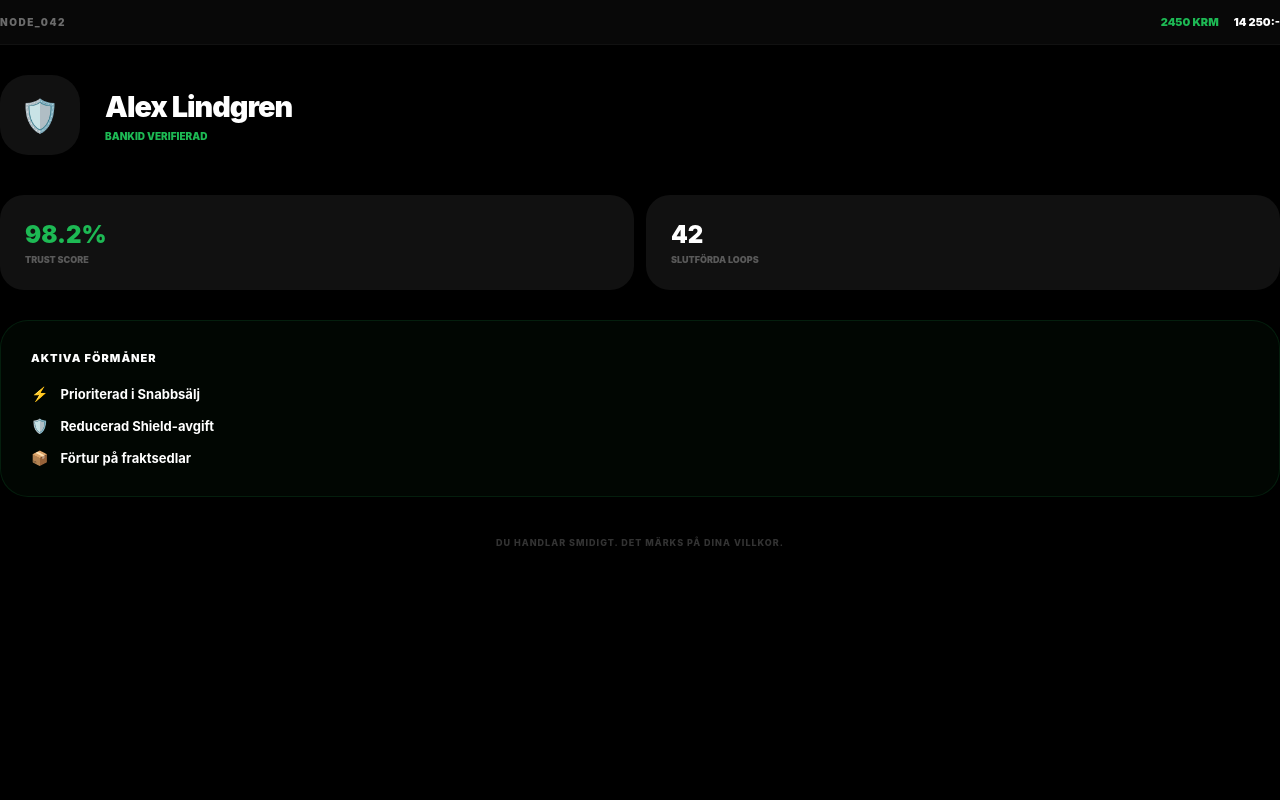
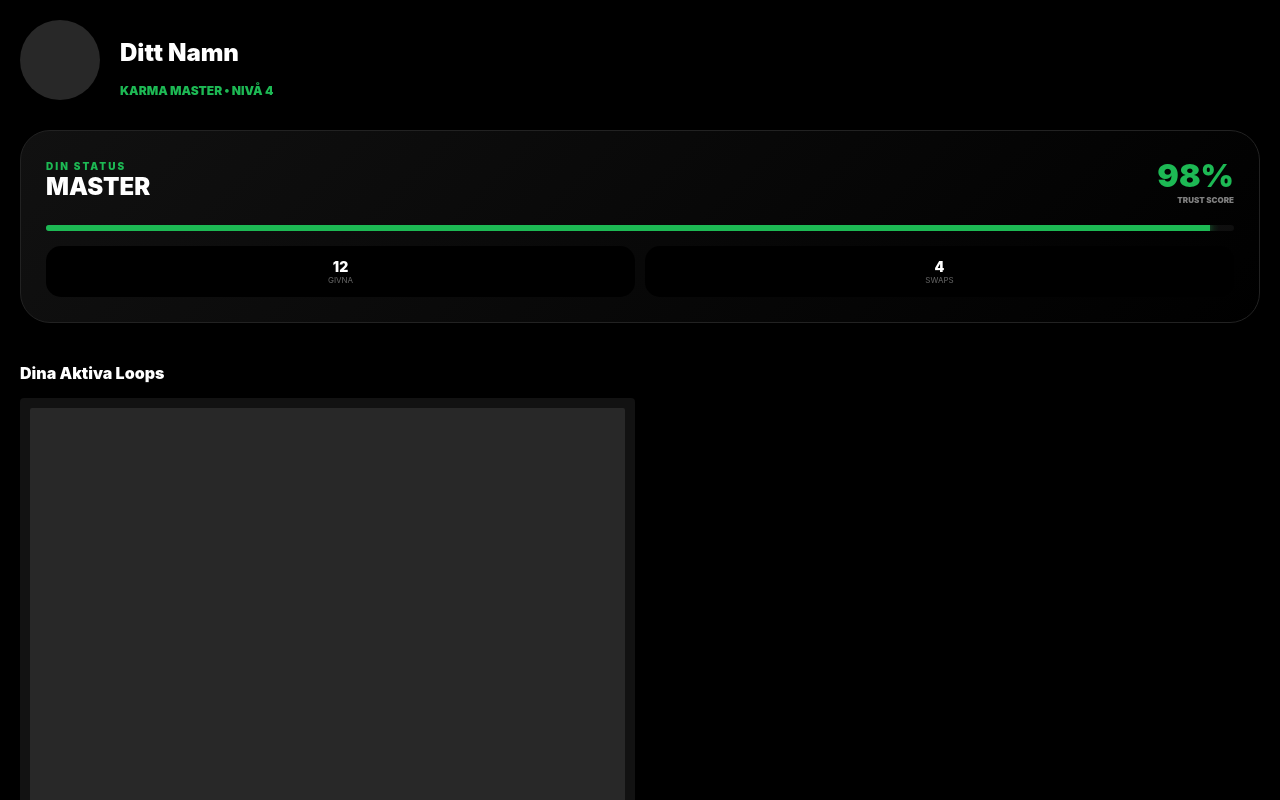
Before and after one commit to gascheckking/marketbeg-appGem, a Next.js app: page /profile in a window 1280 px wide. Shown: the top 800 px of the page. Built offline with nearby package versions, Linux system fonts and the light colour scheme.

Commit message:
Update page.tsx

```diff
--- a/app/profile/page.tsx
+++ b/app/profile/page.tsx
@@ -1,80 +1,31 @@
 // // app/profile/page.tsx
 "use client";
 import React from 'react';
+import KarmaTrustCard from '@/components/KarmaTrustCard';
 
-export default function Profile() {
-  const user = {
-    name: "Alex Lindgren",
-    karma: 2450,
-    trustScore: "98.2%",
-    loops: 42,
-    statusText: "Du handlar smidigt. Det märks på dina villkor."
-  };
-
+export default function ProfilePage() {
   return (
-    <div className="page-wrapper" style={{ paddingBottom: '40px' }}>
-      {/* SYSTEM-NAV */}
-      <div style={{
-        margin: '0 -20px 30px -20px', padding: '15px 20px',
-        background: '#080808', borderBottom: '1px solid #111',
-        display: 'flex', justifyContent: 'space-between', alignItems: 'center'
-      }}>
-        <span style={{ fontSize: '10px', fontWeight: 900, letterSpacing: '1.5px', opacity: 0.4 }}>NODE_042</span>
-        <div style={{ display: 'flex', gap: '15px' }}>
-           <div style={{ textAlign: 'right' }}>
-              <div style={{ fontSize: '11px', fontWeight: 900, color: '#1DB954' }}>{user.karma} KRM</div>
-           </div>
-           <div style={{ textAlign: 'right' }}>
-              <div style={{ fontSize: '11px', fontWeight: 900 }}>14 250:-</div>
-           </div>
+    <div style={{ padding: '20px', paddingBottom: '100px' }}>
+      <div style={{ display: 'flex', alignItems: 'center', gap: '20px', marginBottom: '30px' }}>
+        <div style={{ width: '80px', height: '80px', borderRadius: '50%', background: '#282828' }} />
+        <div>
+          <h1 style={{ fontSize: '24px', fontWeight: 900 }}>Ditt Namn</h1>
+          <div style={{ fontSize: '12px', color: 'var(--karma-green)', fontWeight: 900 }}>KARMA MASTER • NIVÅ 4</div>
         </div>
       </div>
 
-      {/* HEADER */}
-      <div style={{ display: 'flex', alignItems: 'center', gap: '25px', marginBottom: '40px' }}>
-        <div style={{
-          width: '80px', height: '80px', borderRadius: '28px',
-          background: '#111', display: 'flex', alignItems: 'center', justifyContent: 'center', fontSize: '32px'
-        }}>🛡️</div>
-        <div>
-          <h1 style={{ fontSize: '1.8rem', fontWeight: 900, margin: 0, letterSpacing: '-1px' }}>{user.name}</h1>
-          <div style={{ display: 'flex', gap: '10px', marginTop: '6px' }}>
-            <span style={{ color: '#1DB954', fontSize: '10px', fontWeight: 900 }}>BANKID VERIFIERAD</span>
+      <KarmaTrustCard score={98} />
+
+      <div style={{ marginTop: '40px' }}>
+        <h2 style={{ fontSize: '16px', fontWeight: 900, marginBottom: '15px' }}>Dina Aktiva Loops</h2>
+        <div style={{ display: 'grid', gridTemplateColumns: '1fr 1fr', gap: '10px' }}>
+          {/* Exempel på egna listningar */}
+          <div style={{ background: '#121212', padding: '10px', borderRadius: '4px' }}>
+            <div style={{ width: '100%', aspectRatio: '1', background: '#282828', borderRadius: '2px', marginBottom: '8px' }} />
+            <div style={{ fontSize: '11px', fontWeight: 700 }}>VINTAGE HOODIE</div>
+            <div style={{ fontSize: '10px', color: 'var(--karma-green)' }}>6 BUD • 2 DAGAR KVAR</div>
           </div>
         </div>
-      </div>
-
-      {/* STATS */}
-      <div style={{ display: 'grid', gridTemplateColumns: '1fr 1fr', gap: '12px', marginBottom: '30px' }}>
-        <div style={{ background: '#111', padding: '25px', borderRadius: '24px' }}>
-          <div style={{ fontSize: '24px', fontWeight: 900, color: '#1DB954' }}>{user.trustScore}</div>
-          <div style={{ fontSize: '9px', fontWeight: 900, opacity: 0.3, marginTop: '5px' }}>TRUST SCORE</div>
-        </div>
-        <div style={{ background: '#111', padding: '25px', borderRadius: '24px' }}>
-          <div style={{ fontSize: '24px', fontWeight: 900 }}>{user.loops}</div>
-          <div style={{ fontSize: '9px', fontWeight: 900, opacity: 0.3, marginTop: '5px' }}>SLUTFÖRDA LOOPS</div>
-        </div>
-      </div>
-
-      {/* PERKS */}
-      <div style={{ padding: '30px', background: '#1DB95408', border: '1px solid #1DB95422', borderRadius: '28px' }}>
-        <h3 style={{ margin: '0 0 20px 0', fontSize: '11px', fontWeight: 900, letterSpacing: '1px' }}>AKTIVA FÖRMÅNER</h3>
-        <div style={{ display: 'flex', flexDirection: 'column', gap: '15px' }}>
-          {[
-            { icon: '⚡', text: 'Prioriterad i Snabbsälj' },
-            { icon: '🛡️', text: 'Reducerad Shield-avgift' },
-            { icon: '📦', text: 'Förtur på fraktsedlar' }
-          ].map((perk, i) => (
-            <div key={i} style={{ display: 'flex', alignItems: 'center', gap: '12px' }}>
-              <span style={{ fontSize: '14px' }}>{perk.icon}</span>
-              <span style={{ fontSize: '13px', fontWeight: 700 }}>{perk.text}</span>
-            </div>
-          ))}
-        </div>
-      </div>
-
-      <div style={{ marginTop: '40px', textAlign: 'center', opacity: 0.2 }}>
-        <p style={{ fontSize: '9px', fontWeight: 800, letterSpacing: '1px' }}>{user.statusText.toUpperCase()}</p>
       </div>
     </div>
   );
```
